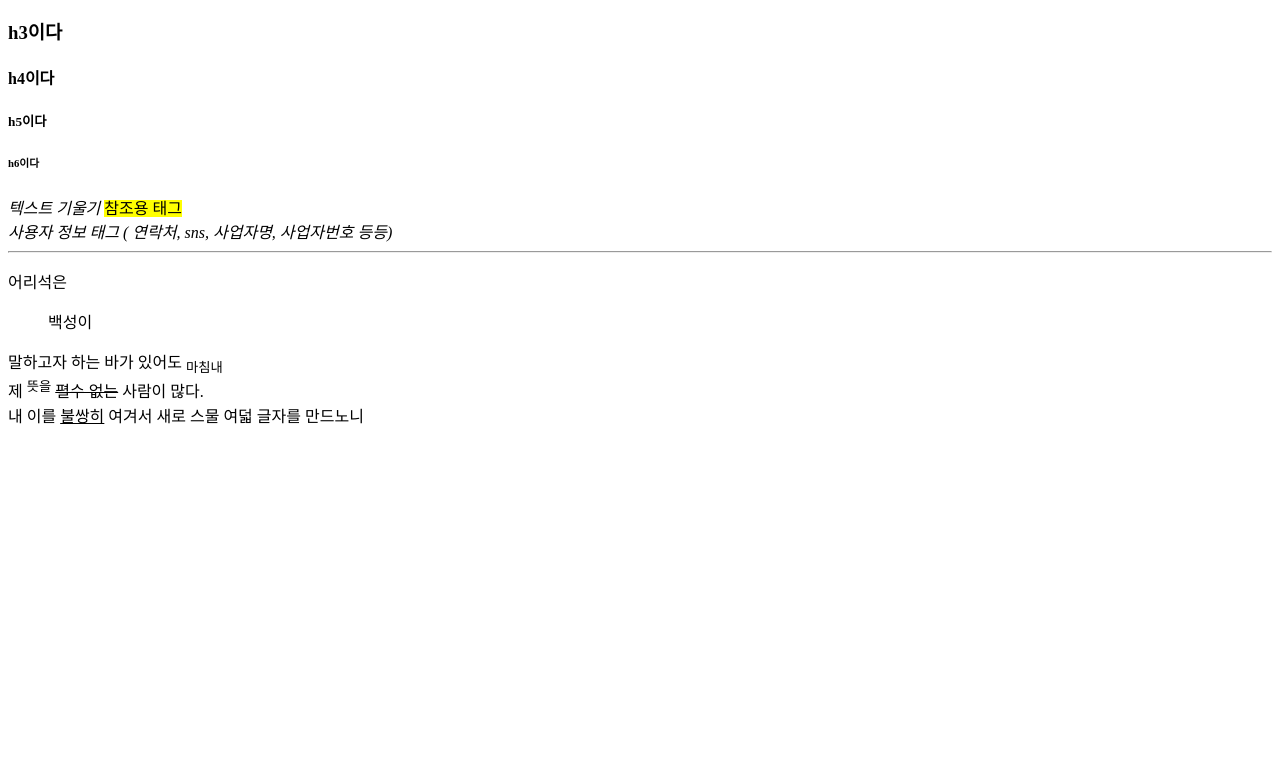
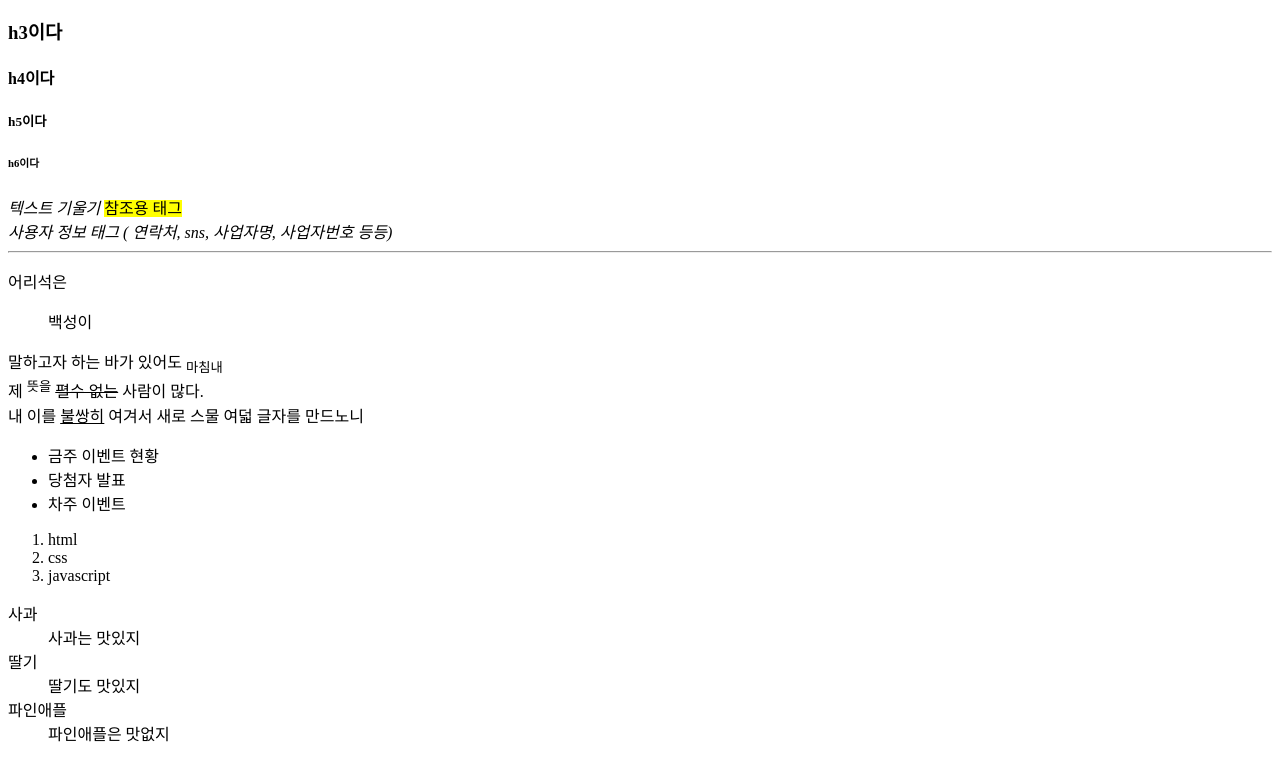
Before and after one commit to chuzongid/pocket, a plain HTML site: page 23.11.01/index.html in a window 1280 px wide. Shown: the part 257-1018 px from the top of the page. Before the commit the page ends 800 px from the top, so only its background shows below. Drawn offline with Linux system fonts and the light colour scheme.

Commit message:
23.11.01

```diff
--- a/23.11.01/index.html
+++ b/23.11.01/index.html
@@ -30,6 +30,33 @@
     <p>어리석은 <blockquote>백성이</blockquote> 말하고자 하는 바가 있어도 <sub>마침내</sub><br>
     제 <sup>뜻을</sup> <s>펼수 없는</S> 사람이 많다.<br>
     내 이를 <u>불쌍히</u> 여겨서 새로 스물 여덟 글자를 만드노니</p>
+
+
+    <ul>
+      <li>금주 이벤트 현황</li>
+      <li>당첨자 발표</li>
+      <li>차주 이벤트</li>
+    </ul>
+
+    <ol>
+      <li>html</li>
+      <li>css</li>
+      <li>javascript</li>
+    </ol>
+
+    <dl>
+      <dt>사과</dt>
+      <dd>사과는 맛있지</dd>
+      <dt>딸기</dt>
+      <dd>딸기도 맛있지</dd>
+      <dt>파인애플</dt>
+      <dd>파인애플은 맛없지</dd>
+    </dl>
+
+
+
+
+
 </body>
 </html>
 
```
